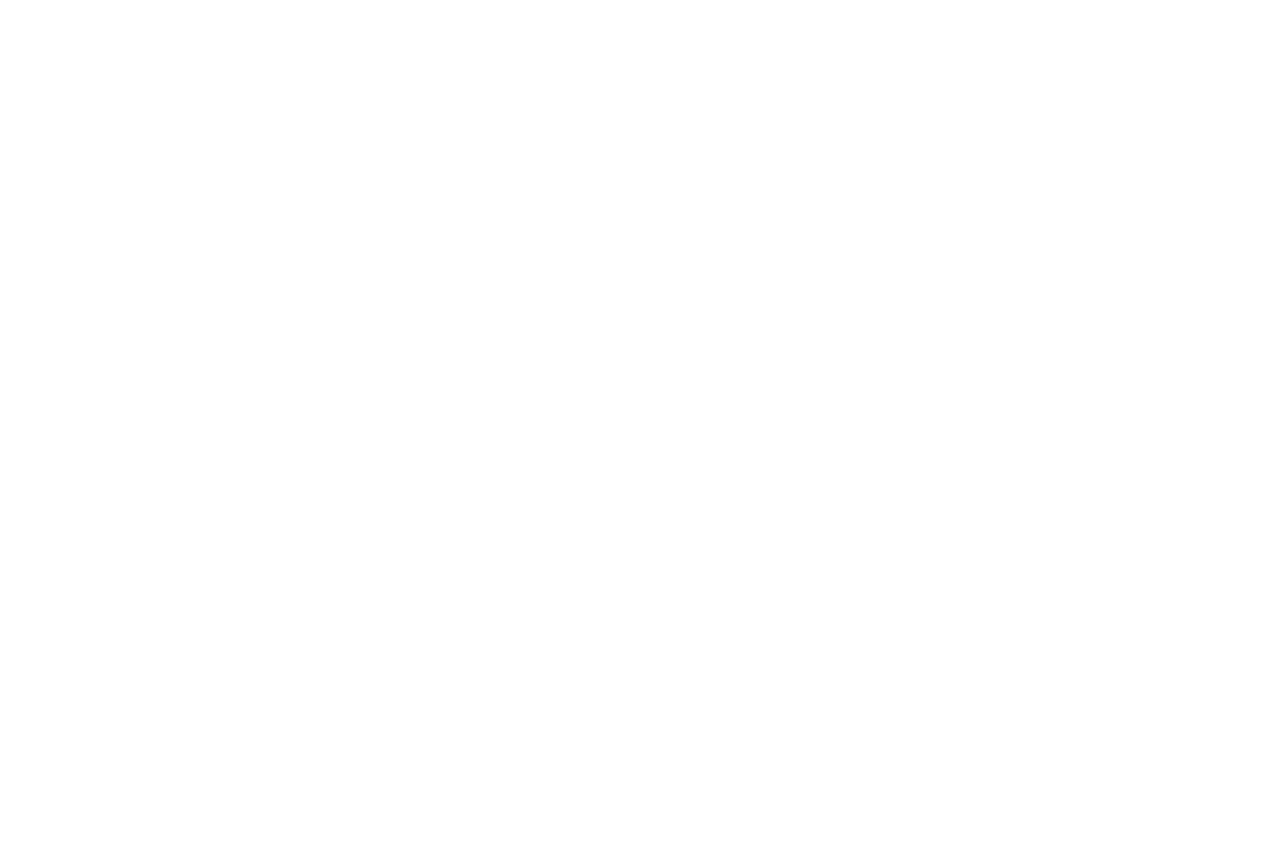
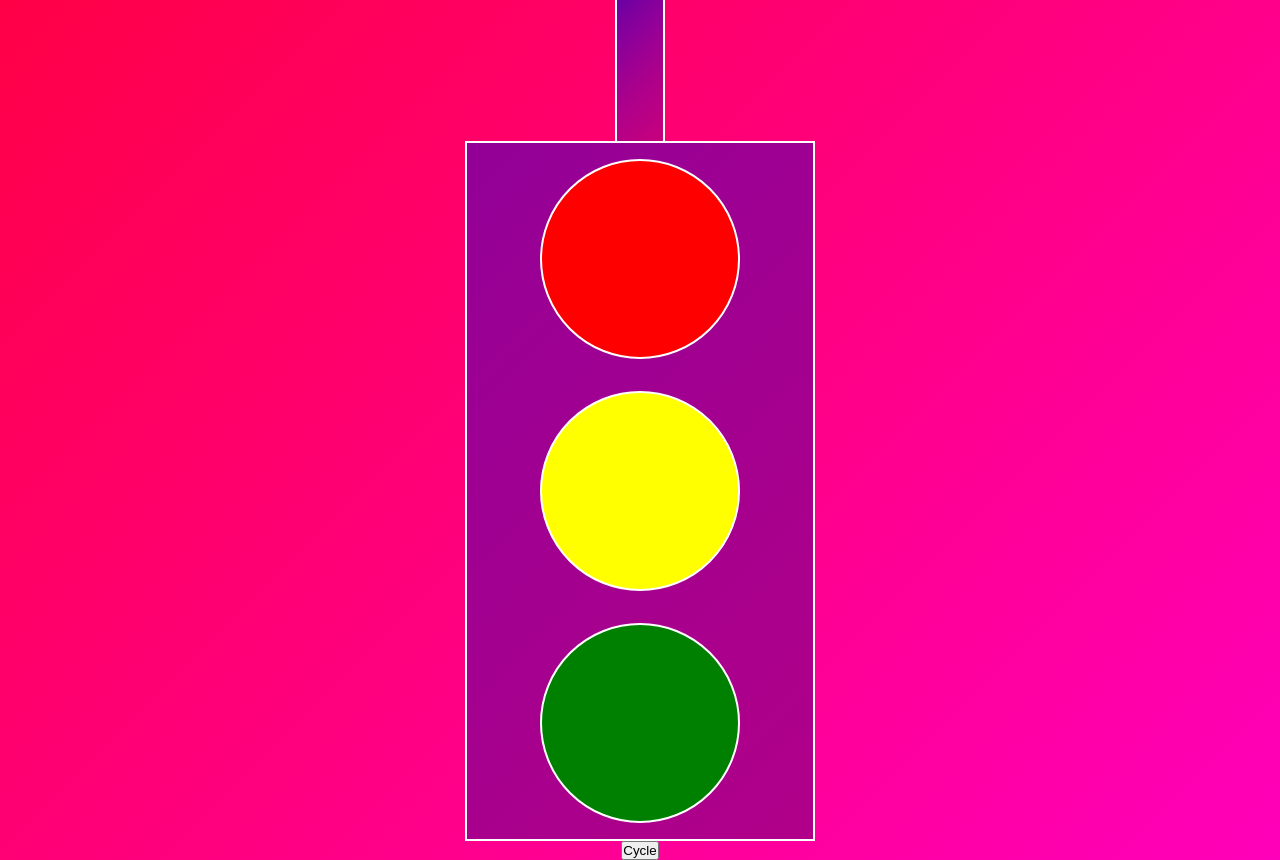
Before and after one commit to UmiKami/traffic-light-react-useState-proj, a React (Create React App) app: page / in a window 1280 px wide. Before the commit the page ends 800 px from the top, so only its background shows below. Built offline with nearby package versions, Linux system fonts and the light colour scheme.

Commit message:
finished require features plus first extra bonus functionality

```diff
--- a/src/TrafficLight.jsx
+++ b/src/TrafficLight.jsx
@@ -1,8 +1,50 @@
-const TrafficLight = () =>{
-    return <div>
+import './styles/TrafficLight.css';
+import { useState } from 'react';
 
-    </div>
-}
+const TrafficLight = () => {
+	const [ color, setColor ] = useState(null);
 
+	const cycleColor = (run) => {
+        if(run == true){
+            let counter = 0;
 
-export default TrafficLight
+            setInterval(() => {
+                counter++;
+                if (counter % 3 == 1) {
+                    setColor('red');
+                } else if (counter % 3 == 2) {
+                    setColor('yellow');
+                } else if (counter % 3 == 0) {
+                    setColor('green');
+                }
+            }, 1000);
+        }else{
+            return null
+        }
+	};
+
+	return (
+		<div className="main-container">
+			<div className="hanging-cord" />
+			<div className="light-container">
+				<div
+					className={`red-light light ${color === 'red' ? 'selected-red' : null}`}
+					onClick={() => setColor('red')}
+				/>
+				<div
+					className={`yellow-light light ${color === 'yellow' ? 'selected-yellow' : null}`}
+					onClick={() => setColor('yellow')}
+				/>
+				<div
+					className={`green-light light ${color === 'green' ? 'selected-green' : null}`}
+					onClick={() => setColor('green')}
+				/>
+			</div>
+			<button className="btn" onClick={() => cycleColor(true)}>
+				Cycle
+			</button>
+		</div>
+	);
+};
+
+export default TrafficLight;
--- /dev/null
+++ b/src/styles/TrafficLight.css
@@ -0,0 +1,103 @@
+*{
+    margin: 0;
+    padding: 0;
+    box-sizing: border-box;
+}
+
+body{
+    height: 100vh;
+	background: linear-gradient(-45deg, #b600fa, #ca00f1, #dc00e7, #ec00dd, #fa00d2, #ff00c7, #ff00bc, #ff00b1, #ff00a5, #ff009a, #ff008e, #ff0082, #ff0077, #ff006b, #ff0060, #ff0055, #ff0049, #ff003d, #ff2b30, #ff4221, #ff5409, #ff6300, #ff7000, #ff7d00, #ff8800, #ff9300, #ff9d00, #ffa700, #ffb000, #ffb800, #f6c100, #edc900, #e3d000, #d8d800, #cddf00, #c2e500, #b6ec00, #a8f200, #9af800, #8afe00);
+	background-size: 400% 400%;
+	animation: gradient 15s ease infinite;
+	height: 100vh;
+
+
+    display: flex;
+    align-items: center;
+    justify-content: center;
+}
+
+@keyframes gradient {
+	0% {
+		background-position: 0% 50%;
+
+	}
+	50% {
+		background-position: 100% 50%;
+	}
+	100% {
+		background-position: 0% 50%;
+	}
+}
+
+html{
+    font-size: 62.5%;
+}
+
+.main-container{
+    display: flex;
+    flex-direction: column;
+    align-items: center;
+}
+
+
+.hanging-cord{
+    border: .2rem solid rgb(255, 255, 255);
+    border-bottom: 0;
+    background: black;
+    width: 5rem;
+    height: 20rem;
+
+    animation: gradient 15s ease infinite;;
+    background: linear-gradient(-45deg, #c7007d, #c4007e, #c20080, #bf0081, #bc0083, #b90085, #b60086, #b30088, #af008a, #ac008b, #a8008d, #a4008f, #a00091, #9c0093, #970095, #920097, #8d0099, #88009b, #83009c, #7d009e, #7700a0, #7000a2, #6900a4, #6100a6, #5900a8, #4f00aa, #4400ac, #3700ae, #2600af, #0002b1);
+}
+
+.light-container{
+    border: .2rem solid rgb(255, 255, 255);
+    background-color: black;
+    height: 70rem;
+    width: 35rem;
+
+    display: flex;
+    flex-direction: column;
+    align-items: center;
+    justify-content: space-around;
+
+	animation: gradient 15s ease infinite;;
+    background: linear-gradient(-45deg, #c7007d, #c4007e, #c20080, #bf0081, #bc0083, #b90085, #b60086, #b30088, #af008a, #ac008b, #a8008d, #a4008f, #a00091, #9c0093, #970095, #920097, #8d0099, #88009b, #83009c, #7d009e, #7700a0, #7000a2, #6900a4, #6100a6, #5900a8, #4f00aa, #4400ac, #3700ae, #2600af, #0002b1);
+	background-size: 400% 400%;
+
+}
+
+.light{
+    border: .2rem solid rgb(255, 255, 255);
+}
+
+.red-light{
+    border-radius: 1000rem;
+    width: 20rem;
+    height: 20rem;
+    background: red;
+}
+.yellow-light{
+    border-radius: 1000rem;
+    width: 20rem;
+    height: 20rem;
+    background: yellow;
+}
+.green-light{
+    border-radius: 1000rem;
+    width: 20rem;
+    height: 20rem;
+    background: green;
+}
+
+.selected-red{
+    box-shadow: 0 0 2rem 2.5rem #fd9071;
+}
+.selected-yellow{
+    box-shadow: 0 0 2rem 2.5rem #dffd71;
+}
+.selected-green{
+    box-shadow: 0 0 2rem 2.5rem #48ff00;
+}
```
